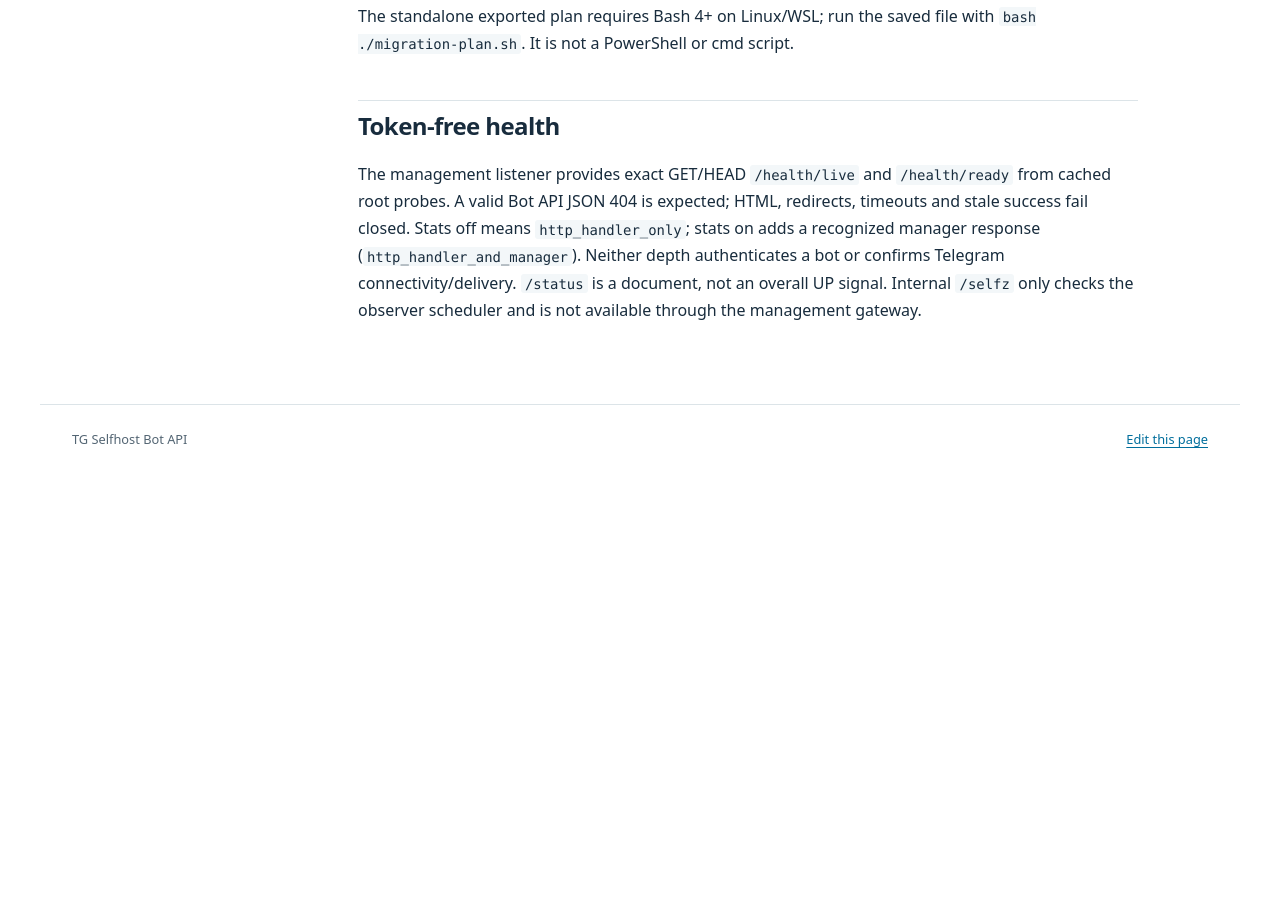
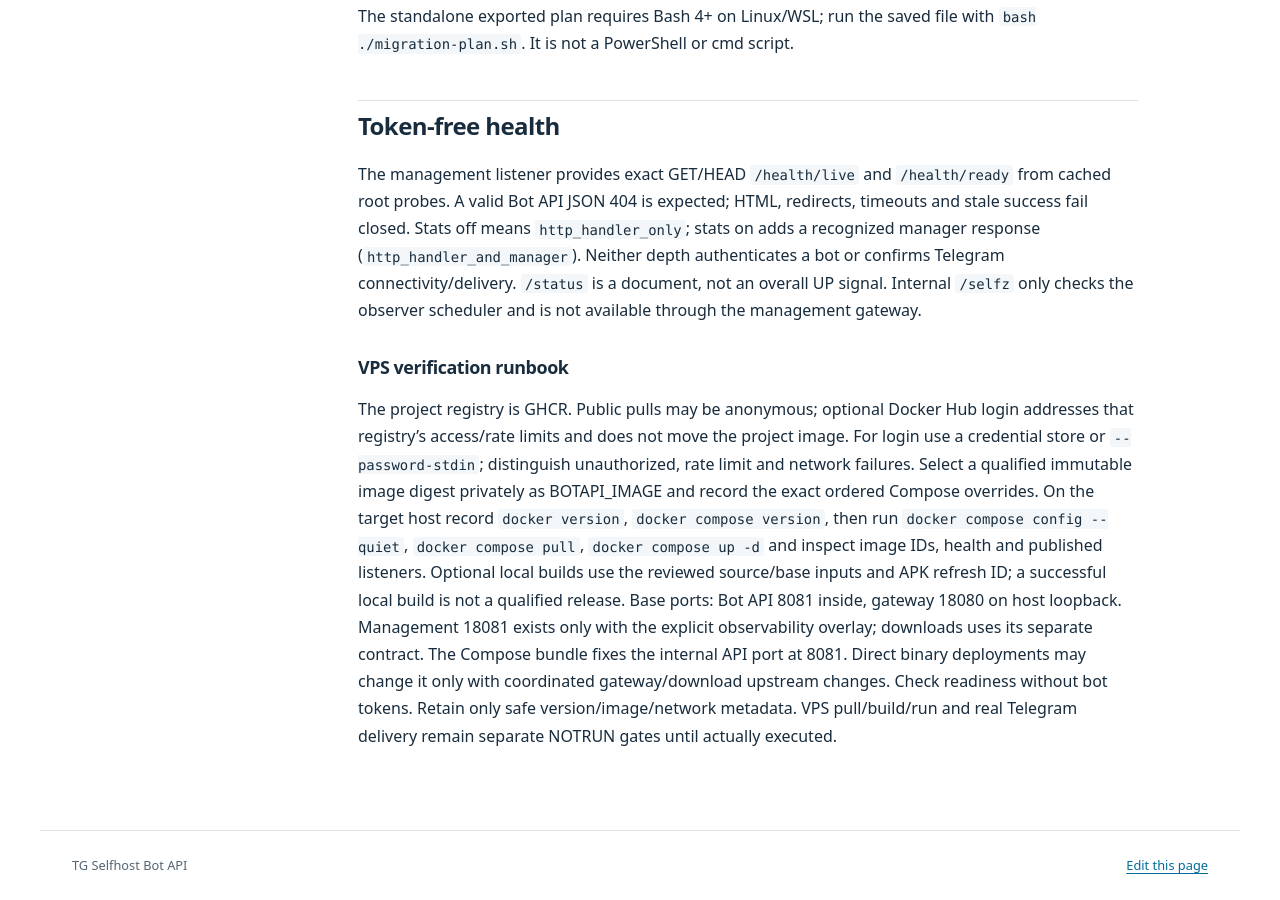
Before and after one commit to ichinya/tg-selfhost-botapi, a Jekyll site: the page built from docs/en/getting-started.md, in a window 1280 px wide and 900 px high, scrolled down 6000 px. Built offline with Jekyll 4.4.1, drawn with Linux system fonts in a browser that asks for light colours; before the commit the page ends 6475 px from its top, so only the background shows below that.

Commit message:
docs(deploy): согласовать порты и проверку VPS. Refs #19

```diff
--- a/docker-compose.yml
+++ b/docker-compose.yml
@@ -10,7 +10,7 @@ services:
       TELEGRAM_LOCAL: "true"
       TELEGRAM_STAT: "false"
       TELEGRAM_HTTP_IP_ADDRESS: ${TELEGRAM_HTTP_IP_ADDRESS:-0.0.0.0}
-      TELEGRAM_HTTP_PORT: ${TELEGRAM_HTTP_PORT:-8081}
+      TELEGRAM_HTTP_PORT: "8081" # Compose gateway/downloads contract; custom deployments must update upstreams together.
     volumes:
       - ./data:/var/lib/telegram-bot-api
     healthcheck:
--- a/docs/en/getting-started.md
+++ b/docs/en/getting-started.md
@@ -261,3 +261,9 @@ stats on adds a recognized manager response (`http_handler_and_manager`).
 Neither depth authenticates a bot or confirms Telegram connectivity/delivery.
 `/status` is a document, not an overall UP signal. Internal `/selfz` only checks
 the observer scheduler and is not available through the management gateway.
+
+### VPS verification runbook
+The project registry is GHCR. Public pulls may be anonymous; optional Docker Hub login addresses that registry's access/rate limits and does not move the project image. For login use a credential store or `--password-stdin`; distinguish unauthorized, rate limit and network failures.
+Select a qualified immutable image digest privately as BOTAPI_IMAGE and record the exact ordered Compose overrides. On the target host record `docker version`, `docker compose version`, then run `docker compose config --quiet`, `docker compose pull`, `docker compose up -d` and inspect image IDs, health and published listeners. Optional local builds use the reviewed source/base inputs and APK refresh ID; a successful local build is not a qualified release.
+Base ports: Bot API 8081 inside, gateway 18080 on host loopback. Management 18081 exists only with the explicit observability overlay; downloads uses its separate contract. The Compose bundle fixes the internal API port at 8081. Direct binary deployments may change it only with coordinated gateway/download upstream changes.
+Check readiness without bot tokens. Retain only safe version/image/network metadata. VPS pull/build/run and real Telegram delivery remain separate NOTRUN gates until actually executed.
```
Also changed, not shown: docs/en/configuration.md (+3 -0 lines), docs/ru/configuration.md (+3 -0 lines), docs/ru/getting-started.md (+6 -0 lines).
